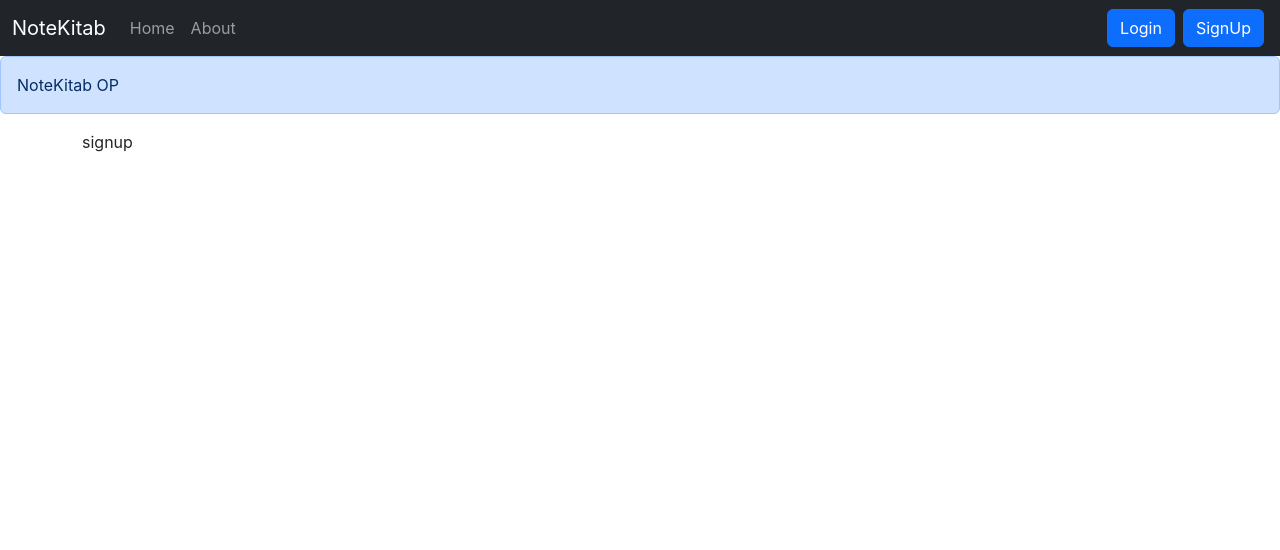
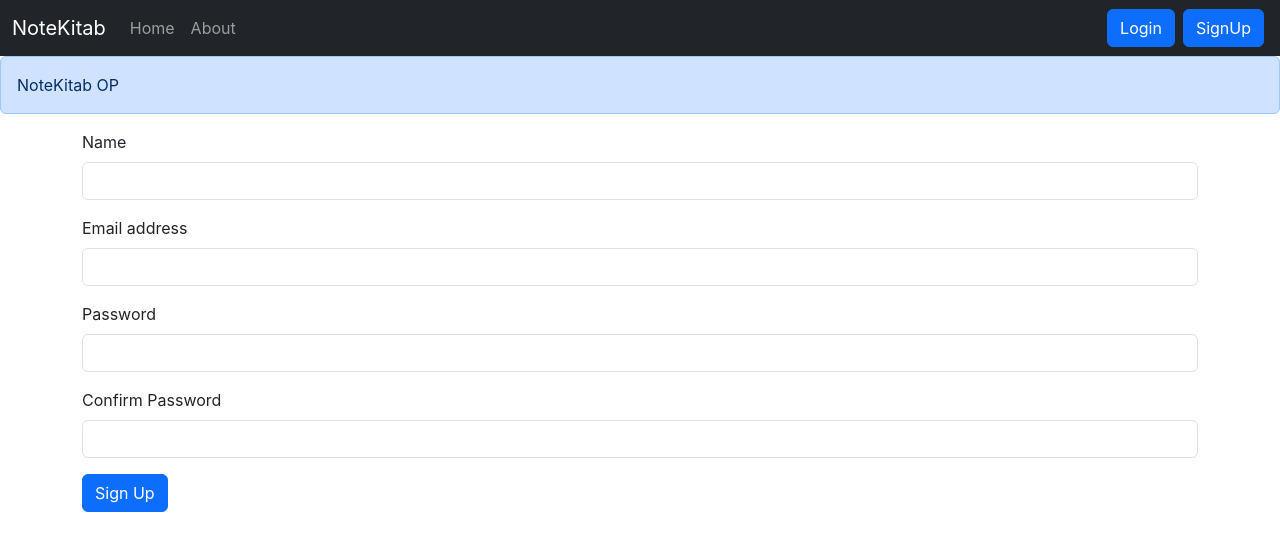
Before and after one commit to poudyalamit/NoteKitab, a React (Create React App) app: page /signup in a window 1280 px wide. Shown: the top 550 px of the page. Built offline with nearby package versions, Linux system fonts and the light colour scheme.

Commit message:
signup authentication completed

```diff
--- a/src/Components/SignUp.js
+++ b/src/Components/SignUp.js
@@ -1,9 +1,49 @@
-import React from 'react'
+import React ,{useState}from 'react'
+import { useNavigate } from 'react-router-dom'
 
 const SignUp = () => {
+  const [credentials, setCredentials] = useState({ name:"", email: "", password: "", cpassword: "" })
+  let navigate = useNavigate();
+  const handlesign = async (e) => {
+    e.preventDefault();
+    const {name, email,password}= credentials;
+    const response = await fetch("http://localhost:5000/api/auth/createuser", {
+      method: "POST",
+      headers: {
+        "Content-Type": "application/json",
+      },
+      body: JSON.stringify({ name,email, password})
+    });
+    const json = await response.json();
+    console.log(json);
+      // save the auth token and redirect
+      localStorage.setItem('token', json.authtoken);
+      navigate("/login");
+  }
+  const onChange = async (e) => {
+    setCredentials({ ...credentials, [e.target.id]: e.target.value })
+  }
   return (
-    <div>
-      signup
+    <div className='Container'>
+      <form onSubmit={handlesign}>
+        <div className="mb-3">
+          <label htmlFor="email" className="form-label">Name</label>
+          <input type="text" className="form-control" id="name" aria-describedby="emailHelp"  onChange={onChange}  required/>
+        </div>
+        <div className="mb-3">
+          <label htmlFor="email" className="form-label">Email address</label>
+          <input type="email" className="form-control" id="email" aria-describedby="emailHelp" required onChange={onChange} />
+        </div>
+        <div className="mb-3">
+          <label htmlFor="password" className="form-label">Password</label>
+          <input type="password" className="form-control" id="password" onChange={onChange} minLength={5} required />
+        </div>
+        <div className="mb-3">
+          <label htmlFor="cpassword" className="form-label">Confirm Password</label>
+          <input type="password" className="form-control" id="cpassword"  onChange={onChange} minLength={5} required />
+        </div>
+        <button type="submit" className="btn btn-primary">Sign Up</button>
+      </form>
     </div>
   )
 }
```
Also changed, not shown: 1 other file (tests, documents, lock files or other folders).
